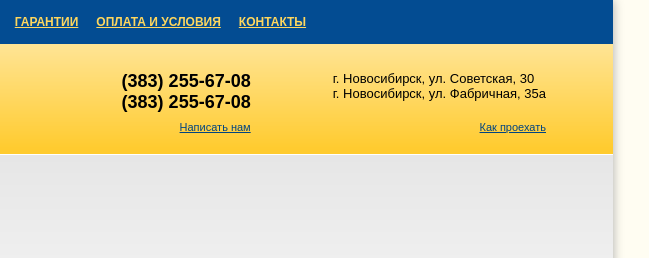
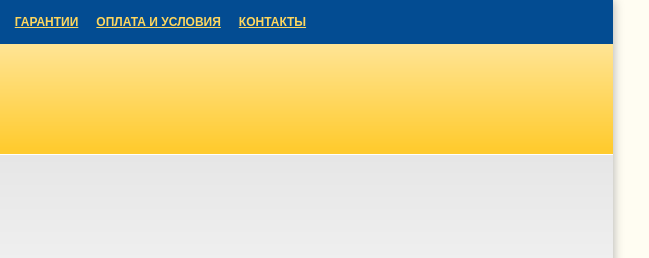
Before and after one commit to Zaytsev215a1/zaytsev215a1.github.com, a plain HTML site: page index.html in a window 1280 px wide. Shown: the top 258 px of the page, 517-1166 px from the left. Drawn offline with Linux system fonts and the light colour scheme; a script that the page names is missing.

Commit message:
Update index.html

```diff
--- a/index.html
+++ b/index.html
@@ -33,17 +33,6 @@
                 <a href="/"><img src="logo.png" alt="" /></a>
             </div>
 
-            <table class="shot-form-info">
-                <tr>
-                    <td class="phone">(383) 255-67-08 <br>(383) 255-67-08</td>
-                    <td class="address"><p>г. Новосибирск, ул. Советская, 30 </p>
-                        <p>г. Новосибирск, ул. Фабричная, 35а</p></td>
-                </tr>
-                <tr class="go-contacts">
-                    <td><a href="#">Написать нам</a></td>
-                    <td><a href="#">Как проехать</a></td>
-                </tr>
-            </table>
         </div>
     </div>
 
```
